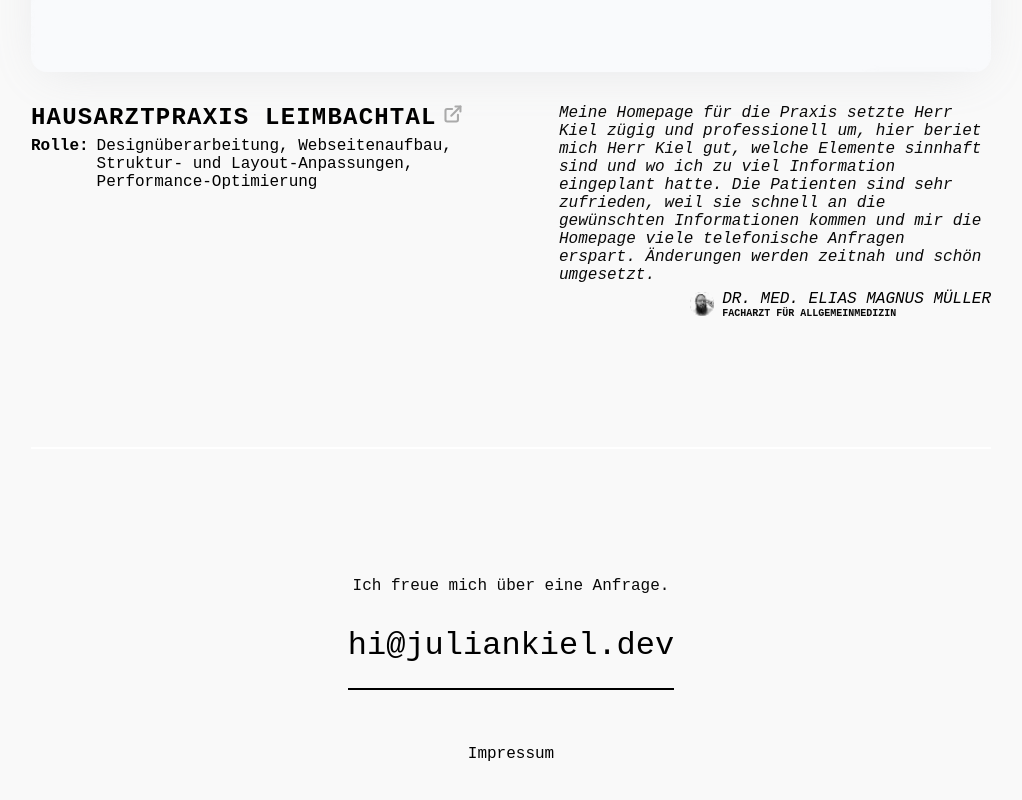
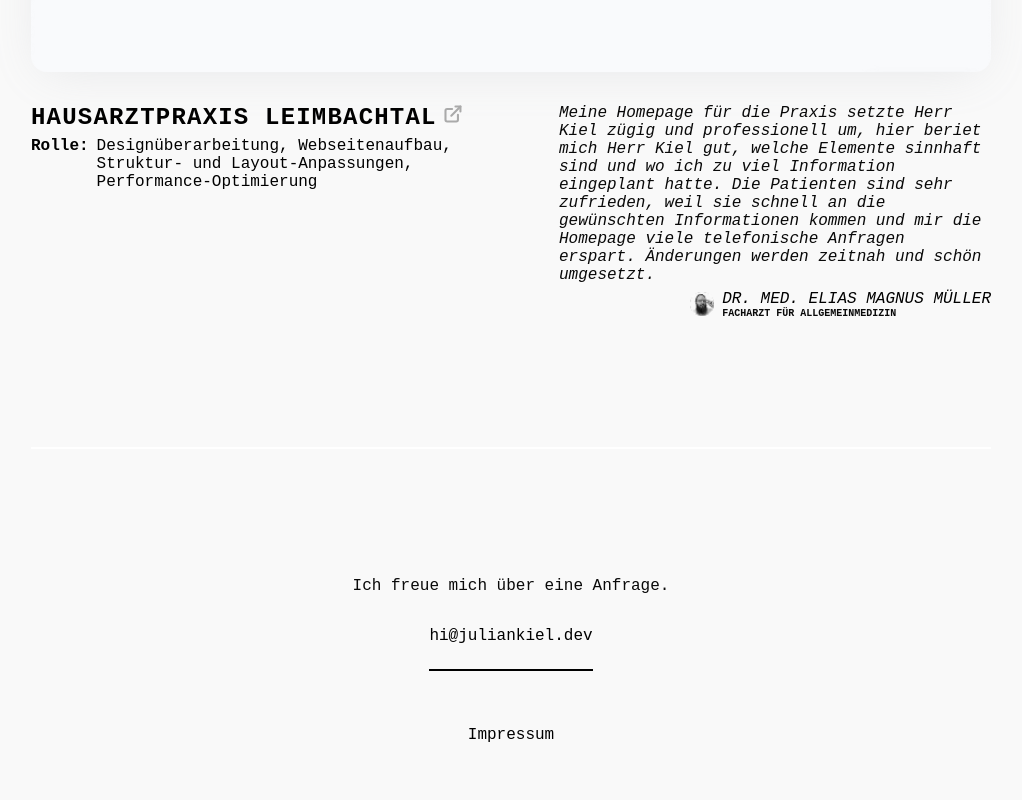
Before and after one commit to KielJulian/Portfolio, a Nuxt app: page / in a window 1280 px wide. Shown: the part 3385-4185 px from the top of the page, without its empty margins (129-1151 px from the left). Built offline with nearby package versions, Linux system fonts and the light colour scheme; a web font is replaced by a local one.

Commit message:
Remove mailto

```diff
--- a/components/contact.vue
+++ b/components/contact.vue
@@ -1,9 +1,7 @@
 <template>
   <section id="contact">
     <p>Ich freue mich über eine Anfrage.</p>
-      <p>
-        <a :href="'mailto:' + email">{{ email }}</a>
-      </p>
+    <p>{{ email }}</p>
   </section>
 </template>
 
```
Lines whose indentation alone changed are shown as unchanged.
